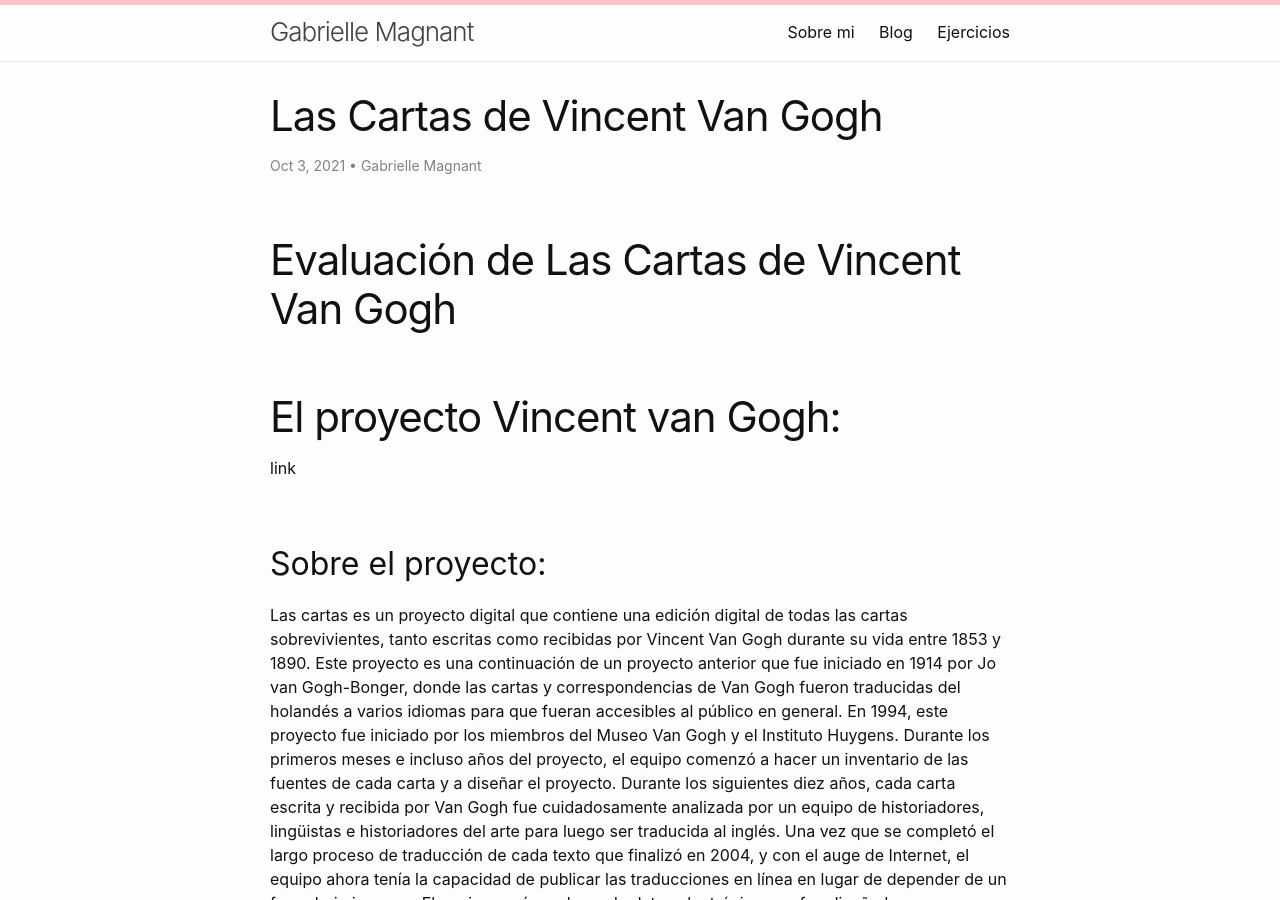
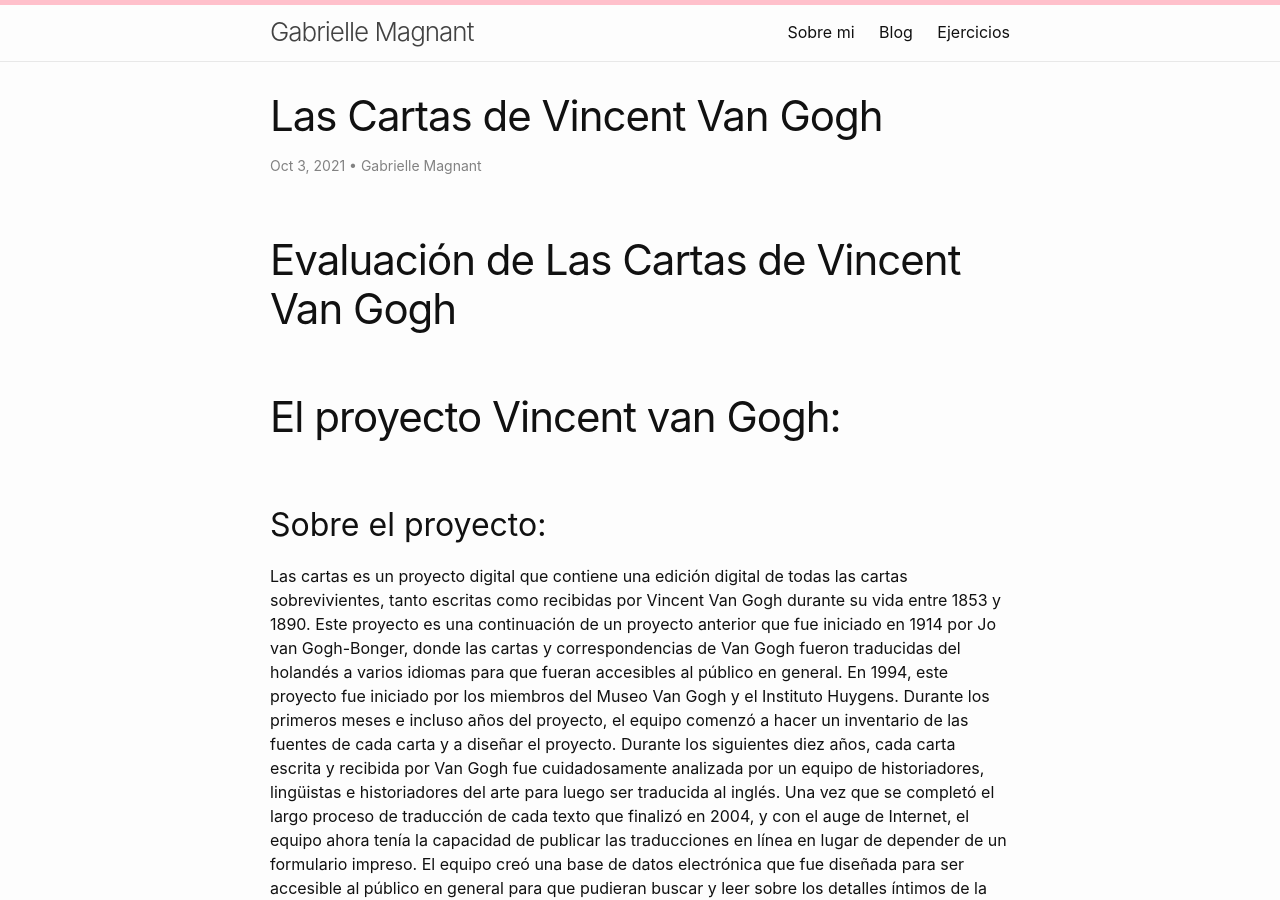
Before and after one commit to gmagnant00/gmagnant00.github.io, a Jekyll site: the page built from _posts/2021-10-11-Las-Cartas-De-Van-Gogh.md, in a window 1280 px wide and 900 px high. Built offline with Jekyll 4.4.1, drawn with Linux system fonts in a browser that asks for light colours.

Commit message:
Update 2021-10-11-Las-Cartas-De-Van-Gogh.md

```diff
--- a/_posts/2021-10-11-Las-Cartas-De-Van-Gogh.md
+++ b/_posts/2021-10-11-Las-Cartas-De-Van-Gogh.md
@@ -8,7 +8,6 @@ author: Gabrielle Magnant
 
 # Evaluación de Las Cartas de Vincent Van Gogh
 <h1>El proyecto Vincent van Gogh:</h1>
-link
 
 <h2>Sobre el proyecto:</h2>
 Las cartas es un proyecto digital que contiene una edición digital de todas las cartas sobrevivientes, tanto escritas como recibidas por Vincent Van Gogh durante su vida entre  1853 y 1890. Este proyecto es una continuación de un proyecto anterior que fue iniciado en 1914 por Jo van Gogh-Bonger, donde las cartas y correspondencias de Van Gogh fueron traducidas del holandés a varios idiomas para que fueran accesibles al público en general. En 1994, este proyecto fue iniciado por los miembros del Museo Van Gogh y el Instituto Huygens. Durante los primeros meses e incluso años del proyecto, el equipo comenzó a hacer un inventario de las fuentes de cada carta y a diseñar el proyecto. Durante los siguientes diez años, cada carta escrita y recibida por Van Gogh fue cuidadosamente analizada por un equipo de historiadores, lingüistas e historiadores del arte para luego ser traducida al inglés. Una vez que se completó el largo proceso de traducción de cada texto que finalizó en 2004, y con el auge de Internet, el equipo ahora tenía la capacidad de publicar las traducciones en línea en lugar de depender de un formulario impreso. El equipo creó una base de datos electrónica que fue diseñada para ser accesible al público en general para que pudieran buscar y leer sobre los detalles íntimos de la vida y obra de Van Gogh.
@@ -38,6 +37,7 @@ Después de revisar las diferentes categorías, una vez que se selecciona una ca
 También se agregan notas para ofrecer información de fondo sobre el tema mencionado, finales de línea, facsímil y fotos del texto original. A continuación se muestra un ejemplo de las notas agregadas por los editores a cada una de las transcripciones de las cartas. Se agregaron notas a pie de página para aclarar o especificar cualquier detalle ambiguo mencionado.
 
 <img src="/assets/images/img/0005.png" height="200" width="210" align="right" border="5px solid #000000">
+<br>
 
 Existe la opción de escribir palabras clave o números en una barra de búsqueda, así como completar una búsqueda avanzada para encontrar un detalle específico. Con esta opción, se puede seleccionar el lugar, período de tiempo, tema, persona, número, etc. para encontrar una carta o documento específico.
 
```
